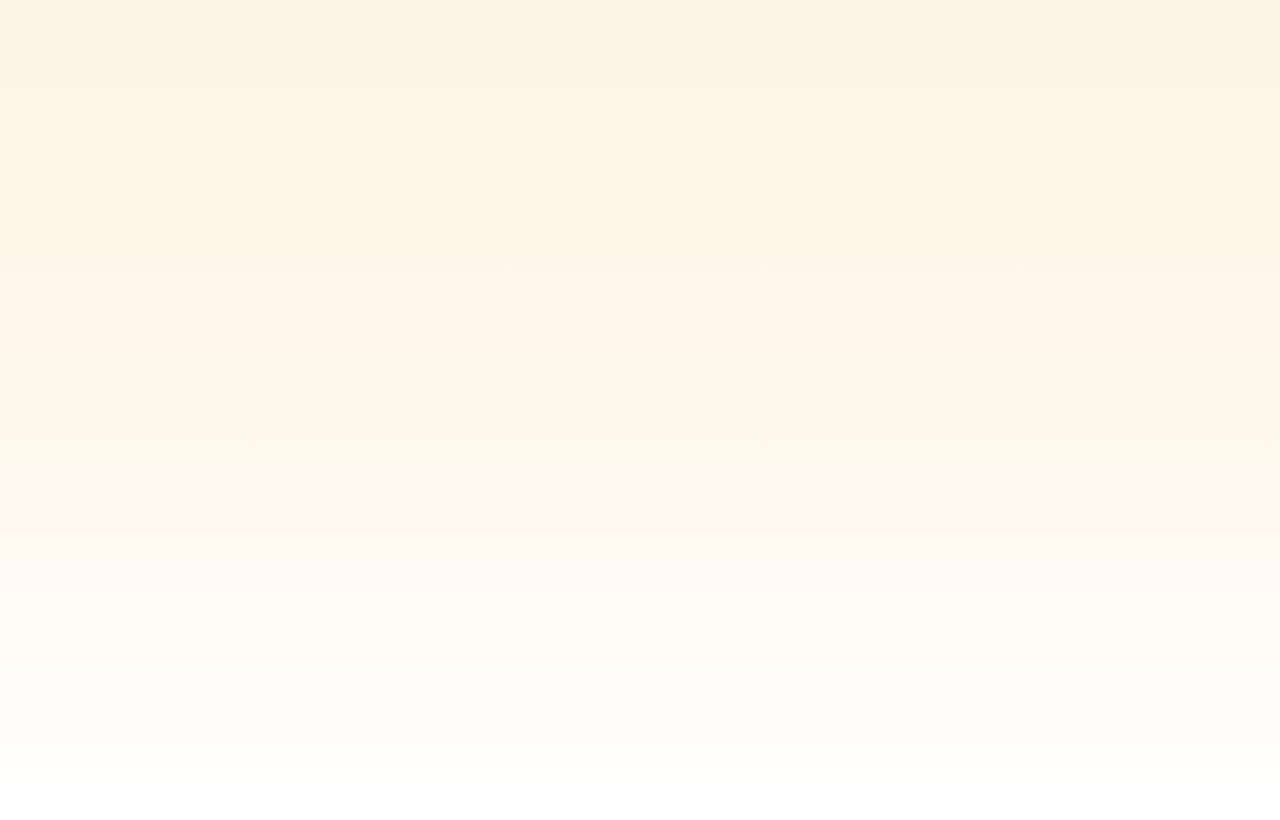
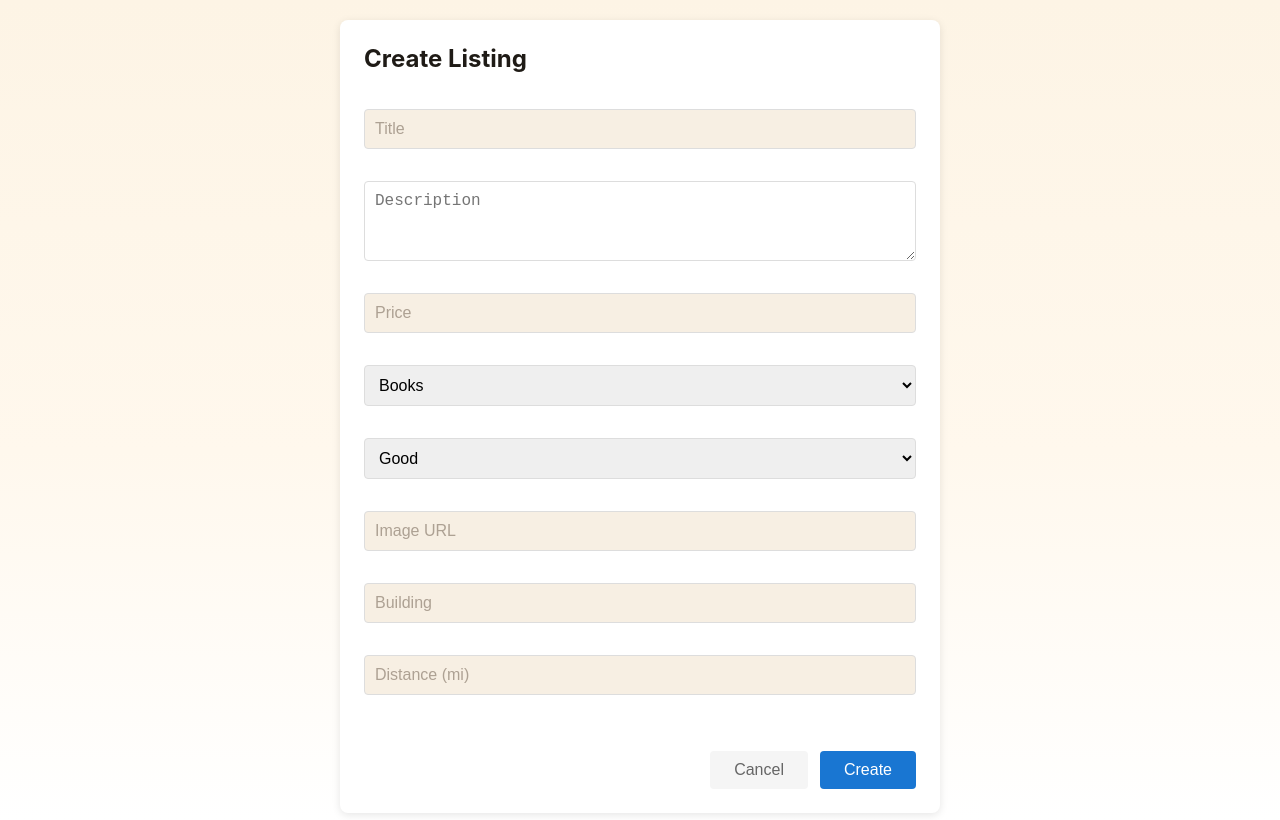
Before and after one commit to kreenatotala/cs5610-campus-marketplace, a React app in the folder frontend/: page /form in a window 1280 px wide. Before the commit this address had no page. Built offline with nearby package versions, Linux system fonts and the light colour scheme; the HTML template or start-up script is replaced by a standard one.

Commit message:
item form updates

```diff
--- a/frontend/src/components/ItemForm.css
+++ b/frontend/src/components/ItemForm.css
@@ -0,0 +1,52 @@
+.item-form {
+    max-width: 600px;
+    margin: 20px auto;
+    padding: 24px;
+    background: white;
+    border-radius: 8px;
+    box-shadow: 0 2px 8px rgba(0, 0, 0, 0.1);
+  }
+
+  .item-form h2 {
+    margin-top: 0;
+  }
+
+  .item-form input,
+  .item-form select,
+  .item-form textarea {
+    width: 100%;
+    padding: 10px;
+    margin-bottom: 16px;
+    border: 1px solid #ddd;
+    border-radius: 4px;
+    font-size: 1rem;
+  }
+
+  .item-form textarea {
+    min-height: 80px;
+  }
+
+  .form-actions {
+    display: flex;
+    gap: 12px;
+    justify-content: flex-end;
+    margin-top: 24px;
+  }
+
+  .form-actions button {
+    padding: 10px 24px;
+    border: none;
+    border-radius: 4px;
+    cursor: pointer;
+    font-size: 1rem;
+  }
+
+  .form-actions button[type="button"] {
+    background: #f5f5f5;
+    color: #666;
+  }
+
+  .form-actions button[type="submit"] {
+    background: #1976d2;
+    color: white;
+  }
--- a/frontend/src/components/ItemForm.jsx
+++ b/frontend/src/components/ItemForm.jsx
@@ -0,0 +1,73 @@
+import { useState } from 'react';
+import PropTypes from 'prop-types';
+import './ItemForm.css';
+
+function ItemForm({ item, onSubmit, onCancel }) {
+  const [formData, setFormData] = useState(item || {
+    title: '',
+    description: '',
+    price: '',
+    category: 'books',
+    condition: 'good',
+    imageUrl: '',
+    building: '',
+    distance: ''
+  });
+
+  const handleChange = (e) => {
+    setFormData({ ...formData, [e.target.name]: e.target.value });
+  };
+
+  const handleSubmit = (e) => {
+    e.preventDefault();
+    onSubmit({
+      ...formData,
+      price: Number(formData.price),
+      location: { building: formData.building, distance: Number(formData.distance) }
+    });
+  };
+
+  return (
+    <form onSubmit={handleSubmit} className="item-form">
+      <h2>{item ? 'Edit' : 'Create'} Listing</h2>
+
+      <input name="title" value={formData.title} onChange={handleChange} placeholder="Title" required />
+      <textarea name="description" value={formData.description} onChange={handleChange} placeholder="Description" />
+      <input name="price" type="number" value={formData.price} onChange={handleChange} placeholder="Price" required />
+
+      <select name="category" value={formData.category} onChange={handleChange}>
+        <option value="books">Books</option>
+        <option value="furniture">Furniture</option>
+        <option value="electronics">Electronics</option>
+        <option value="clothing">Clothing</option>
+        <option value="kitchen">Kitchen</option>
+        <option value="decor">Decor</option>
+        <option value="other">Other</option>
+      </select>
+
+      <select name="condition" value={formData.condition} onChange={handleChange}>
+        <option value="new">New</option>
+        <option value="like-new">Like New</option>
+        <option value="good">Good</option>
+        <option value="fair">Fair</option>
+      </select>
+
+      <input name="imageUrl" value={formData.imageUrl} onChange={handleChange} placeholder="Image URL" />
+      <input name="building" value={formData.building} onChange={handleChange} placeholder="Building" required />
+      <input name="distance" type="number" value={formData.distance} onChange={handleChange} placeholder="Distance (mi)" required />
+
+      <div className="form-actions">
+        <button type="button" onClick={onCancel}>Cancel</button>
+        <button type="submit">{item ? 'Update' : 'Create'}</button>
+      </div>
+    </form>
+  );
+}
+
+ItemForm.propTypes = {
+  item: PropTypes.object,
+  onSubmit: PropTypes.func.isRequired,
+  onCancel: PropTypes.func.isRequired
+};
+
+export default ItemForm;
--- a/frontend/src/components/ItemsPage.jsx
+++ b/frontend/src/components/ItemsPage.jsx
@@ -1,12 +1,15 @@
 import { useState, useEffect } from 'react';
 import ItemCard from '../components/ItemCard';
+import ItemForm from '../components/ItemForm';
 import './ItemsPage.css';
 
 function ItemsPage() {
   const [items, setItems] = useState([]);
   const [loading, setLoading] = useState(true);
+  const [showForm, setShowForm] = useState(false);
+  const [editingItem, setEditingItem] = useState(null);
 
-  const currentUserId = '507f1f77bcf86cd799439011'; // Mock user ID
+  const currentUserId = '507f1f77bcf86cd799439011';
 
   useEffect(() => {
     fetchItems();
@@ -19,38 +22,77 @@ function ItemsPage() {
       const data = await response.json();
       setItems(data);
     } catch (err) {
-      console.error('Error fetching items:', err);
+      console.error('Error:', err);
     } finally {
       setLoading(false);
+    }
+  };
+
+  const handleCreate = async (itemData) => {
+    try {
+      await fetch('/api/items', {
+        method: 'POST',
+        headers: { 'Content-Type': 'application/json' },
+        body: JSON.stringify({ ...itemData, sellerId: currentUserId, sellerName: 'Current User' })
+      });
+      setShowForm(false);
+      fetchItems();
+    } catch (err) {
+      console.error('Error:', err);
+    }
+  };
+
+  const handleUpdate = async (itemData) => {
+    try {
+      await fetch(`/api/items/${editingItem._id}`, {
+        method: 'PUT',
+        headers: { 'Content-Type': 'application/json' },
+        body: JSON.stringify(itemData)
+      });
+      setEditingItem(null);
+      setShowForm(false);
+      fetchItems();
+    } catch (err) {
+      console.error('Error:', err);
     }
   };
 
   const handleDelete = async (itemId) => {
     if (window.confirm('Delete this item?')) {
       try {
-        await fetch(`/api/items/${itemId}`, {
-          method: 'DELETE'
-        });
+        await fetch(`/api/items/${itemId}`, { method: 'DELETE' });
         fetchItems();
       } catch (err) {
-        console.error('Error deleting item:', err);
+        console.error('Error:', err);
       }
     }
   };
+
+  const handleEdit = (item) => {
+    setEditingItem(item);
+    setShowForm(true);
+  };
+
+  const handleCancel = () => {
+    setShowForm(false);
+    setEditingItem(null);
+  };
+
+  if (showForm) {
+    return <ItemForm item={editingItem} onSubmit={editingItem ? handleUpdate : handleCreate} onCancel={handleCancel} />;
+  }
 
   if (loading) return <p>Loading...</p>;
 
   return (
     <div className="items-page">
-      <h1>Campus Marketplace</h1>
+      <div className="items-header">
+        <h1>Campus Marketplace</h1>
+        <button onClick={() => setShowForm(true)} className="btn-create">+ Create Listing</button>
+      </div>
       <div className="items-grid">
         {items.map(item => (
-          <ItemCard
-            key={item._id}
-            item={item}
-            onDelete={handleDelete}
-            isOwner={item.sellerId === currentUserId}
-          />
+          <ItemCard key={item._id} item={item} onEdit={handleEdit} onDelete={handleDelete} isOwner={item.sellerId === currentUserId} />
         ))}
       </div>
     </div>
--- a/frontend/src/main.jsx
+++ b/frontend/src/main.jsx
@@ -6,6 +6,7 @@ import Homepage from "./pages/Homepage.jsx";
 import Login from "./pages/Login.jsx";
 import Register from "./pages/Register.jsx";
 import ItemsPage from "./components/ItemsPage.jsx";
+import ItemForm from "./components/ItemForm.jsx";
 
 createRoot(document.getElementById("root")).render(
   <StrictMode>
@@ -15,6 +16,7 @@ createRoot(document.getElementById("root")).render(
         <Route path="/login" element={<Login />} />
         <Route path="/register" element={<Register />} />
         <Route path="/items" element={<ItemsPage />} />
+        <Route path="/form" element={<ItemForm />} />
       </Routes>
     </BrowserRouter>
   </StrictMode>,
--- a/frontend/src/pages/Homepage.jsx
+++ b/frontend/src/pages/Homepage.jsx
@@ -37,6 +37,9 @@ export default function Homepage() {
             <Link className="btn btn-primary" to="/items">
               Browse Items
             </Link>
+            <Link className="btn btn-primary" to="/form">
+              Item Form
+            </Link>
           </div>
           </header>
 
```
Also changed, not shown: 1 other file (tests, documents, lock files or other folders).
